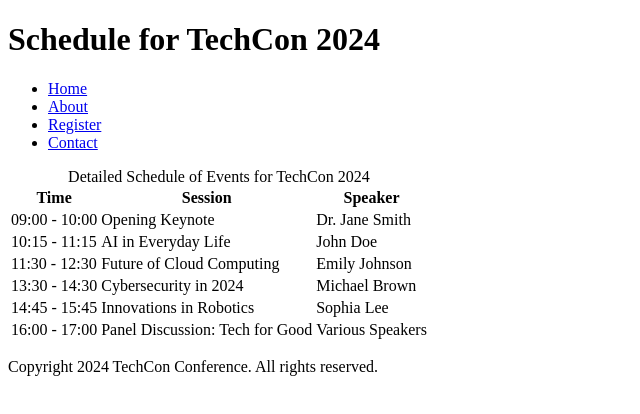
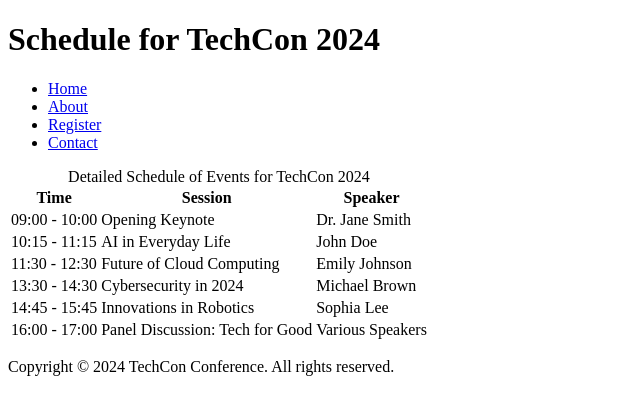
Before and after one commit to Bravelike/TechCon_HTML, a plain HTML site: page techcon_website/schedule.html in a window 1280 px wide. Shown: the full height of the page, 0-640 px from the left. Drawn offline with Linux system fonts and the light colour scheme.

Commit message:
fixed bug

```diff
--- a/techcon_website/schedule.html
+++ b/techcon_website/schedule.html
@@ -65,7 +65,7 @@
         </table>
     </main>
 <footer>
-    <p>Copyright 2024 TechCon Conference. All rights reserved.</p>
+    <p>Copyright &copy; 2024 TechCon Conference. All rights reserved.</p>
 </footer>
 
 </body>
```
